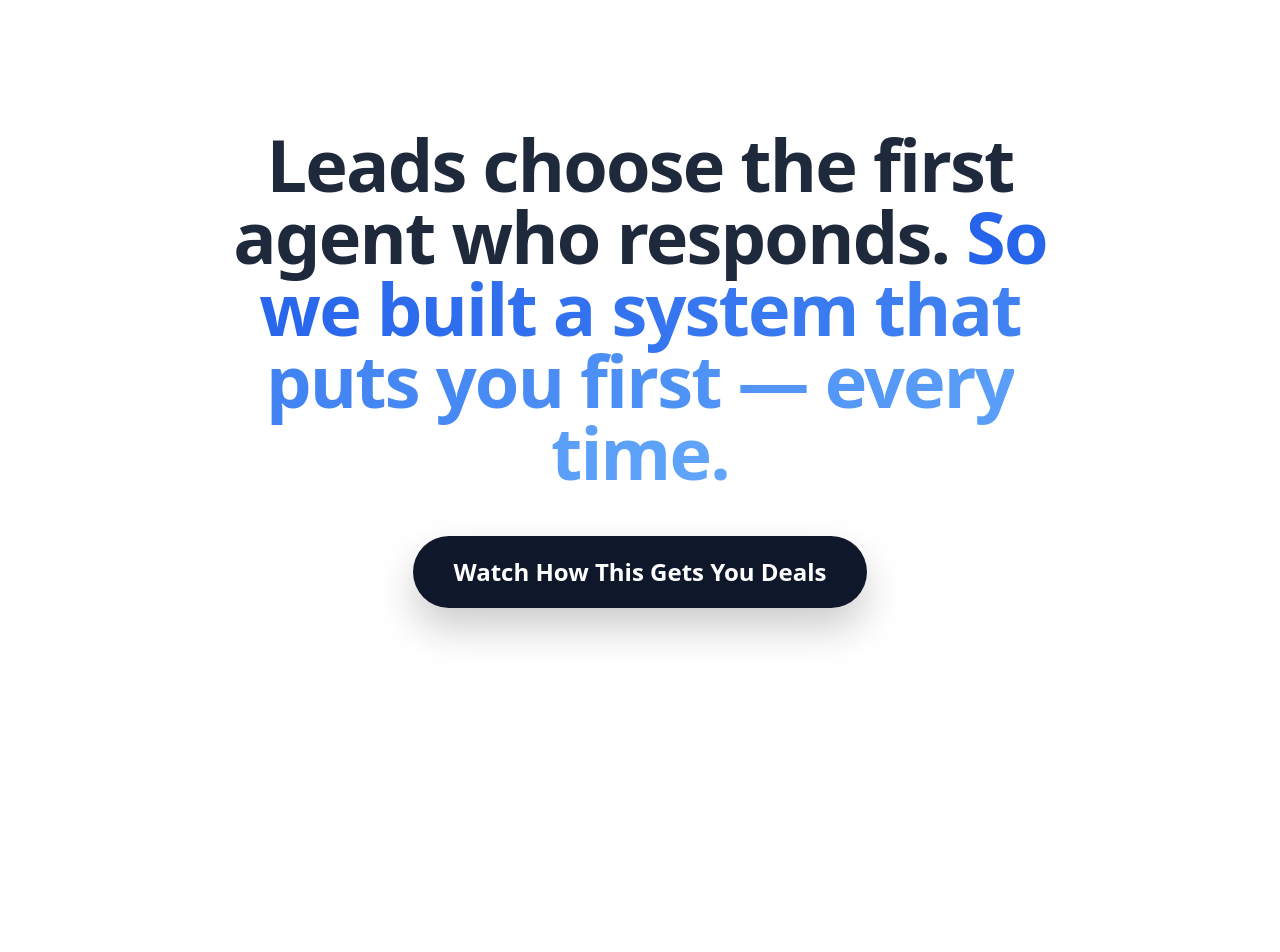
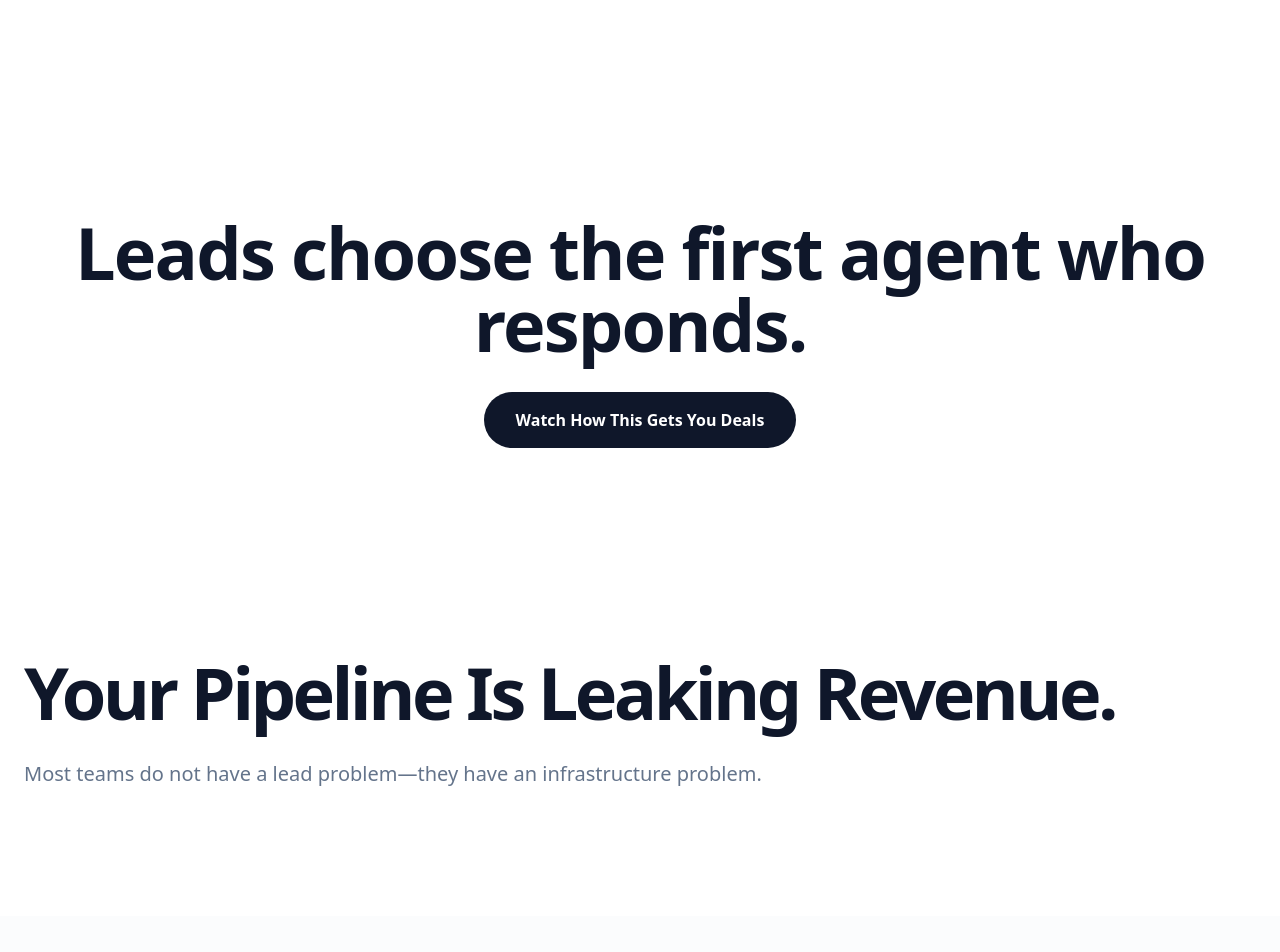
Before and after one commit to orlandoperflo/blossom, a Next.js app: page / in a window 1280 px wide. Shown: the part 120-1072 px from the top of the page. Built offline with nearby package versions, Linux system fonts and the light colour scheme.

Commit message:
Refactor landing into server shell with intent-loaded hero

```diff
--- a/app/page.jsx
+++ b/app/page.jsx
@@ -1,13 +1,5 @@
-import dynamic from 'next/dynamic';
-
-const LandingPage = dynamic(() => import('../components/LandingPage'), {
-  loading: () => (
-    <main className="min-h-screen bg-white flex items-center justify-center">
-      <p className="text-slate-500 font-medium">Loading experience...</p>
-    </main>
-  ),
-});
+import LandingPageShell from '../components/LandingPageShell';
 
 export default function HomePage() {
-  return <LandingPage />;
+  return <LandingPageShell />;
 }
--- /dev/null
+++ b/components/HeroExperience.jsx
@@ -0,0 +1,80 @@
+"use client";
+
+import React, { useEffect, useRef, useState } from 'react';
+import Image from 'next/image';
+import { motion, AnimatePresence } from 'framer-motion';
+import { Search, Settings, User, RefreshCcw } from 'lucide-react';
+
+const Avatar = ({ src, active = false }) => (
+  <div className={`relative w-10 h-10 md:w-11 md:h-11 rounded-full p-0.5 transition-all ${active ? 'bg-white shadow-sm ring-1 ring-black/5' : 'grayscale opacity-40'}`}>
+    <Image src={src} width={44} height={44} className="w-full h-full rounded-full object-cover" alt="user" />
+    {active && <div className="absolute top-0 right-0 w-3 h-3 bg-green-500 border-2 border-white rounded-full" />}
+  </div>
+);
+
+export default function HeroExperience() {
+  const [visibleMessages, setVisibleMessages] = useState([]);
+  const [typingState, setTypingState] = useState({ active: false, role: 'agent' });
+  const [stage, setStage] = useState('intro_all');
+  const [showPing, setShowPing] = useState(false);
+  const [hasStarted, setHasStarted] = useState(false);
+  const scrollContainerRef = useRef(null);
+
+  const clientAvatar = "https://images.unsplash.com/photo-1487412720507-e7ab37603c6f?w=100&h=100&fit=crop&q=80";
+  const blossomBlue = "#007AFF";
+  const appleBezier = [0.23, 1, 0.32, 1];
+
+  const chatMessages = [
+    { id: 1, type: 'text', content: 'Hi, is 108 Sky Tower still available?', role: 'client', delay: 800 },
+    { id: 2, type: 'text', content: "It is! Beautiful property. Here's a look at the main living area.", role: 'agent', delay: 1200 },
+    { id: 3, type: 'image', content: 'https://images.unsplash.com/photo-1512917774080-9991f1c4c750?auto=format&fit=crop&q=80&w=800', role: 'agent', delay: 600 },
+  ];
+
+  useEffect(() => {
+    if (!hasStarted) return;
+    let isMounted = true;
+    const runSimulation = async () => {
+      await new Promise((r) => setTimeout(r, 800));
+      for (const msg of chatMessages) {
+        if (!isMounted) break;
+        setTypingState({ active: true, role: msg.role });
+        await new Promise((r) => setTimeout(r, msg.delay));
+        if (!isMounted) break;
+        setTypingState({ active: false, role: msg.role });
+        setVisibleMessages((prev) => [...prev, msg]);
+        await new Promise((r) => setTimeout(r, 400));
+      }
+      if (!isMounted) return;
+      setStage('notification');
+      await new Promise((r) => setTimeout(r, 500));
+      if (!isMounted) return;
+      setShowPing(true);
+      await new Promise((r) => setTimeout(r, 3000));
+      if (!isMounted) return;
+      setStage('accelerate');
+    };
+    runSimulation();
+    return () => { isMounted = false; };
+  }, [hasStarted]);
+
+  useEffect(() => {
+    if (!scrollContainerRef.current) return;
+    const { scrollHeight, clientHeight } = scrollContainerRef.current;
+    scrollContainerRef.current.scrollTo({ top: scrollHeight - clientHeight, behavior: 'smooth' });
+  }, [visibleMessages, typingState.active]);
+
+  return <section className="pt-20 md:pt-32"><div className="max-w-7xl mx-auto px-4">
+    <AnimatePresence mode="wait">
+      {stage === 'intro_all' && <motion.div key="intro" initial={{opacity:0}} animate={{opacity:1}} className="text-center py-20">
+        <h1 className="text-4xl md:text-7xl font-black tracking-tight">Leads choose the first agent who responds.</h1>
+        <button onClick={() => { setStage('chat'); setHasStarted(true); }} className="mt-8 px-8 py-4 bg-slate-900 text-white rounded-full font-bold">Watch How This Gets You Deals</button>
+      </motion.div>}
+      {stage === 'chat' && <motion.div key="chat" initial={{opacity:0}} animate={{opacity:1}} className="relative w-full max-w-4xl mx-auto h-[460px] bg-[#F2F2F2] rounded-[32px] flex overflow-hidden">
+        <div className="w-16 bg-white/40 border-r border-black/5 flex flex-col items-center py-6 gap-5"><Search size={18}/><Avatar src={clientAvatar} active/><User size={18}/><Settings size={18}/></div>
+        <div className="flex-1 flex flex-col"><div ref={scrollContainerRef} className="flex-1 overflow-y-auto p-6 space-y-3">{visibleMessages.map((msg)=><div key={msg.id} className={`flex ${msg.role==='agent'?'justify-end':'justify-start'}`}><div className="bg-white rounded-2xl p-3 max-w-[80%]">{msg.type==='image'?<Image src={msg.content} width={800} height={420} alt="listing" className="rounded-xl"/>:msg.content}</div></div>)}{typingState.active && <div className="text-xs text-slate-500">typing…</div>}</div></div>
+      </motion.div>}
+      {stage === 'notification' && <motion.div key="notif" initial={{opacity:0}} animate={{opacity:1}} className="text-center py-20"><p className="text-2xl">Booked House Tour</p>{showPing && <p className="text-blue-600">Instant alert delivered</p>}</motion.div>}
+      {stage === 'accelerate' && <motion.div key="acc" initial={{opacity:0}} animate={{opacity:1}} className="text-center py-20"><h2 className="text-5xl font-black">Stop losing deals.</h2><button onClick={()=>{setVisibleMessages([]);setStage('intro_all');setHasStarted(false);setShowPing(false);}} className="mt-6 inline-flex items-center gap-2 text-slate-500"><RefreshCcw size={14}/>Replay</button></motion.div>}
+    </AnimatePresence>
+  </div></section>;
+}
--- /dev/null
+++ b/components/HeroIntentGate.jsx
@@ -0,0 +1,39 @@
+"use client";
+
+import dynamic from 'next/dynamic';
+import { useEffect, useRef, useState } from 'react';
+
+const HeroExperience = dynamic(() => import('./HeroExperience'), {
+  loading: () => <div className="py-20 text-center text-slate-500">Loading interactive experience...</div>,
+});
+
+export default function HeroIntentGate() {
+  const [mountHero, setMountHero] = useState(false);
+  const gateRef = useRef(null);
+
+  useEffect(() => {
+    const node = gateRef.current;
+    if (!node || mountHero) return;
+    const observer = new IntersectionObserver((entries) => {
+      if (entries.some((e) => e.isIntersecting)) {
+        setMountHero(true);
+        observer.disconnect();
+      }
+    }, { rootMargin: '150px' });
+    observer.observe(node);
+    return () => observer.disconnect();
+  }, [mountHero]);
+
+  return (
+    <section ref={gateRef} className="pt-20 md:pt-32">
+      {mountHero ? (
+        <HeroExperience />
+      ) : (
+        <div className="max-w-4xl mx-auto text-center py-20 px-4">
+          <h1 className="text-4xl md:text-7xl font-black tracking-tight">Leads choose the first agent who responds.</h1>
+          <button onClick={() => setMountHero(true)} className="mt-8 px-8 py-4 bg-slate-900 text-white rounded-full font-bold">Load Interactive Demo</button>
+        </div>
+      )}
+    </section>
+  );
+}
--- /dev/null
+++ b/components/LandingPageShell.jsx
@@ -0,0 +1,37 @@
+import Image from 'next/image';
+import HeroIntentGate from './HeroIntentGate';
+
+export default function LandingPageShell() {
+  return (
+    <div className="min-h-screen bg-white font-sans text-slate-900">
+      <HeroIntentGate />
+
+      <section className="py-20 md:py-32 px-4 sm:px-6 bg-white">
+        <div className="max-w-7xl mx-auto">
+          <h2 className="text-3xl sm:text-5xl md:text-7xl font-extrabold tracking-tighter mb-8">Your Pipeline Is Leaking Revenue.</h2>
+          <p className="text-slate-500 text-xl max-w-3xl">Most teams do not have a lead problem—they have an infrastructure problem.</p>
+        </div>
+      </section>
+
+      <section className="py-20 md:py-32 bg-slate-50/50">
+        <div className="max-w-7xl mx-auto px-4 sm:px-6 grid md:grid-cols-3 gap-8">
+          <article className="p-8 rounded-3xl bg-white border">Sub-5 Second Response</article>
+          <article className="p-8 rounded-3xl bg-white border">Intelligent Qualification</article>
+          <article className="p-8 rounded-3xl bg-white border">Automated Booking</article>
+        </div>
+      </section>
+
+      <section className="py-20 md:py-32 overflow-hidden bg-white">
+        <div className="max-w-7xl mx-auto px-4 sm:px-6 grid lg:grid-cols-2 gap-10 items-center">
+          <div>
+            <h2 className="text-3xl sm:text-5xl font-bold tracking-tight mb-6">Your speed wins.</h2>
+            <p className="text-slate-600">We integrate your channels, qualify instantly, and route qualified conversations to your team.</p>
+          </div>
+          <Image src="https://images.unsplash.com/photo-1600585154340-be6161a56a0c?auto=format&fit=crop&q=80&w=1200" alt="Luxury Home" width={1200} height={800} className="w-full h-auto rounded-[40px]" />
+        </div>
+      </section>
+
+      <footer className="py-16 md:py-24 px-4 sm:px-6 border-t border-black/5 bg-white text-center font-black text-2xl">blossom accelerate</footer>
+    </div>
+  );
+}
```
